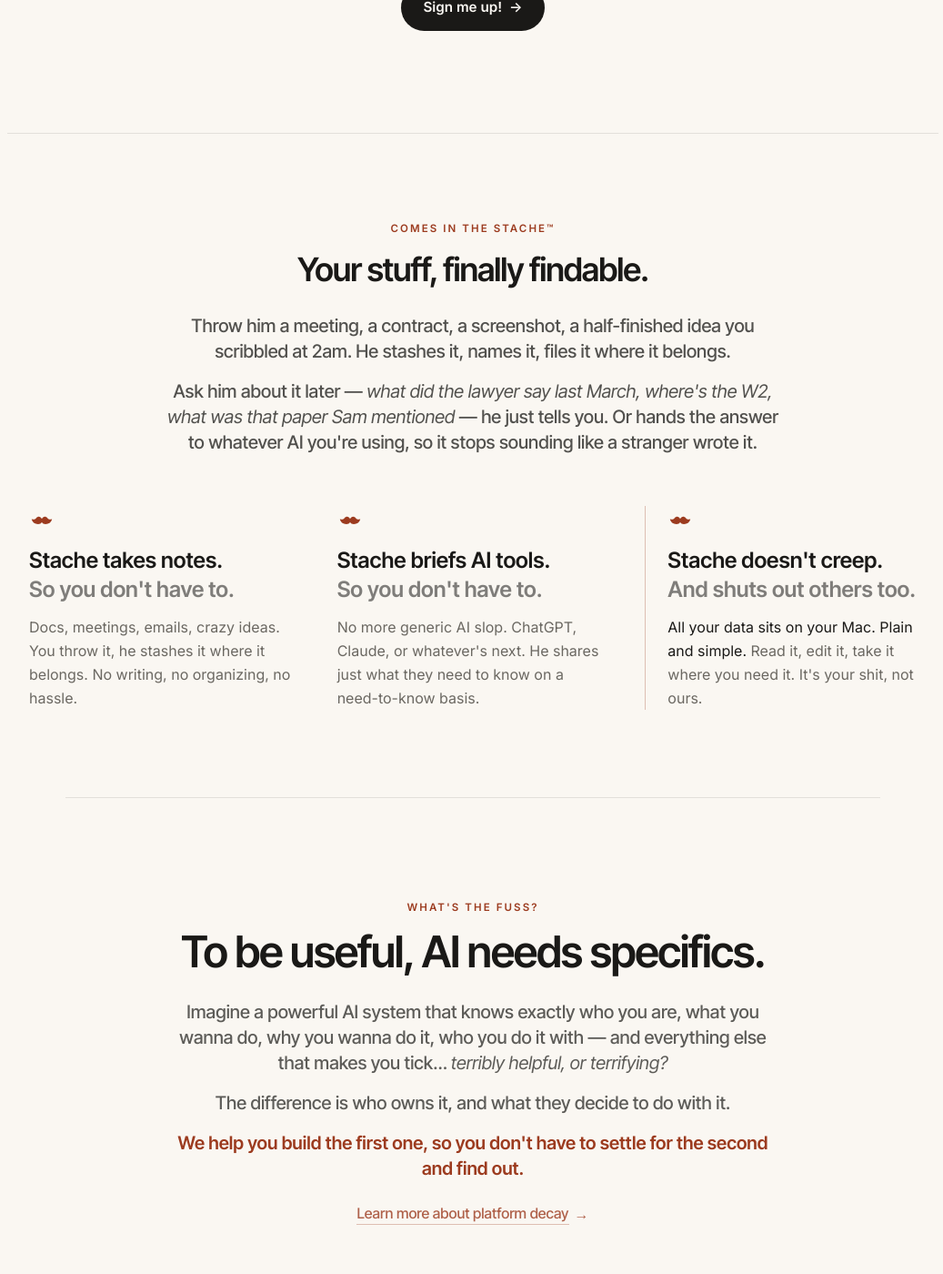
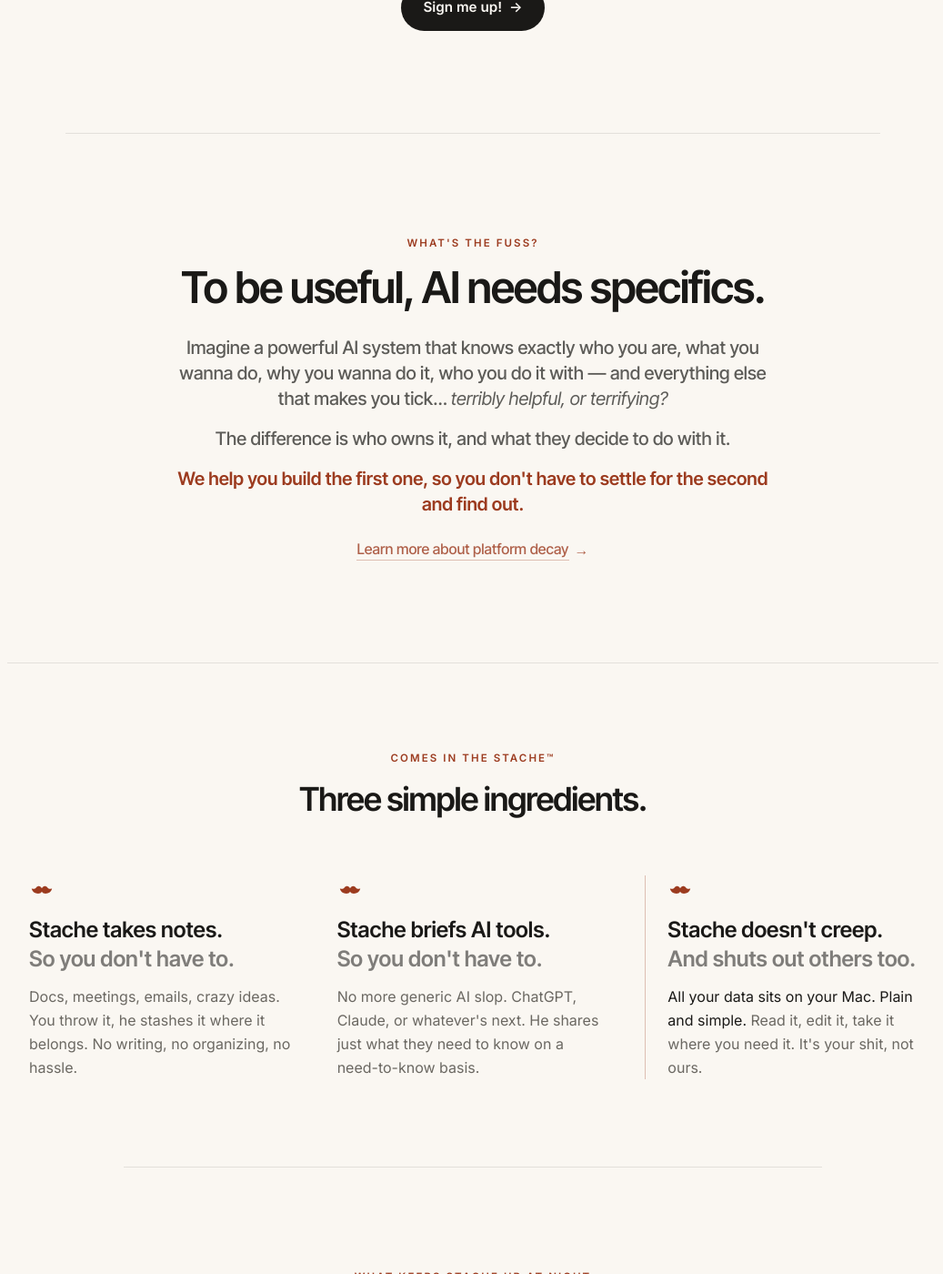
Before and after one commit to bedrocksci/myshit.ai, a Jekyll site: the page built from index.md, in a window 1280 px wide and 1400 px high, scrolled down 573 px. Shown: the whole window at 91% size, without its empty margins (120-1157 px from the left). Built offline with Jekyll 4.4.1, drawn with Linux system fonts in a browser that asks for light colours; nearby versions of some CDN libraries.

Commit message:
Revert "Homepage: lead with capability, demote sovereignty argument"
This reverts commit ecf596da8fbf36db6abdef177f0cb3d073653ee6.

```diff
--- a/index.md
+++ b/index.md
@@ -68,21 +68,42 @@ classification: public
   </details>
 </section>
 
+<!-- What's the fuss? -->
+<section class="mx-auto max-w-4xl px-6 py-20 md:py-28 border-t border-ink/10">
+  <div class="text-center">
+    <p class="font-sans text-[0.72rem] font-semibold tracking-[0.18em] uppercase text-rust">
+      What's the fuss?
+    </p>
+    <h2 class="mt-4 font-serif font-semibold text-ink leading-[1.1] display-tight text-[2rem] md:text-5xl">
+      To be useful, AI needs specifics.
+    </h2>
+    <div class="mt-7 font-serif text-lg md:text-xl text-ink/70 max-w-2xl mx-auto leading-relaxed space-y-4">
+      <p>
+        Imagine a powerful AI system that knows exactly who you are, what you wanna do, why you wanna do it, who you do it with — and everything else that makes you tick… <em class="italic">terribly helpful, or terrifying?</em>
+      </p>
+      <p>
+        The difference is who owns it, and what they decide to do with it.
+      </p>
+      <p class="text-rust font-semibold">
+        We help you build the first one, so you don't have to settle for the second and find out.
+      </p>
+      <p class="!mt-5">
+        <a href="#decay" class="inline-flex items-center gap-1.5 text-rust/80 hover:text-rust text-base font-medium transition-colors group">
+          <span class="border-b border-rust/30 group-hover:border-rust">Learn more about platform decay</span>
+          <span class="transition-transform group-hover:translate-x-0.5" aria-hidden="true">→</span>
+        </a>
+      </p>
+    </div>
+  </div>
+</section>
+
 <!-- Comes in the Stache -->
 <section class="mx-auto max-w-5xl px-6 py-20 md:py-24 border-t border-ink/10">
-  <div class="text-center mb-12 md:mb-14">
+  <div class="text-center mb-14 md:mb-16">
     <p class="font-sans text-[0.72rem] font-semibold tracking-[0.18em] uppercase text-rust">Comes in the Stache&trade;</p>
     <h2 class="mt-4 font-serif font-semibold text-ink leading-[1.1] display-tight text-[1.8rem] md:text-4xl">
-      Your stuff, finally findable.
+      Three simple ingredients.
     </h2>
-    <div class="mt-7 font-serif text-lg md:text-xl text-ink/75 max-w-2xl mx-auto leading-relaxed space-y-4">
-      <p>
-        Throw him a meeting, a contract, a screenshot, a half-finished idea you scribbled at 2am. He stashes it, names it, files it where it belongs.
-      </p>
-      <p>
-        Ask him about it later &mdash; <em>what did the lawyer say last March, where's the W2, what was that paper Sam mentioned</em> &mdash; he just tells you. Or hands the answer to whatever AI you're using, so it stops sounding like a stranger wrote it.
-      </p>
-    </div>
   </div>
   <div class="grid md:grid-cols-3 gap-12 md:gap-10">
     <div class="group cursor-default">
@@ -114,35 +135,6 @@ classification: public
   </div>
 </section>
 
-<!-- What's the fuss? -->
-<section class="mx-auto max-w-4xl px-6 py-20 md:py-28 border-t border-ink/10">
-  <div class="text-center">
-    <p class="font-sans text-[0.72rem] font-semibold tracking-[0.18em] uppercase text-rust">
-      What's the fuss?
-    </p>
-    <h2 class="mt-4 font-serif font-semibold text-ink leading-[1.1] display-tight text-[2rem] md:text-5xl">
-      To be useful, AI needs specifics.
-    </h2>
-    <div class="mt-7 font-serif text-lg md:text-xl text-ink/70 max-w-2xl mx-auto leading-relaxed space-y-4">
-      <p>
-        Imagine a powerful AI system that knows exactly who you are, what you wanna do, why you wanna do it, who you do it with — and everything else that makes you tick… <em class="italic">terribly helpful, or terrifying?</em>
-      </p>
-      <p>
-        The difference is who owns it, and what they decide to do with it.
-      </p>
-      <p class="text-rust font-semibold">
-        We help you build the first one, so you don't have to settle for the second and find out.
-      </p>
-      <p class="!mt-5">
-        <a href="#decay" class="inline-flex items-center gap-1.5 text-rust/80 hover:text-rust text-base font-medium transition-colors group">
-          <span class="border-b border-rust/30 group-hover:border-rust">Learn more about platform decay</span>
-          <span class="transition-transform group-hover:translate-x-0.5" aria-hidden="true">→</span>
-        </a>
-      </p>
-    </div>
-  </div>
-</section>
-
 <!-- What keeps Stache up at night -->
 <section id="decay" class="mx-auto max-w-3xl px-6 py-20 md:py-28 border-t border-ink/10 scroll-mt-8">
   <div class="text-center mb-10 md:mb-12">
```
